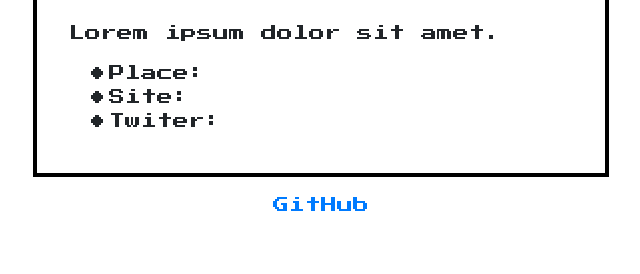
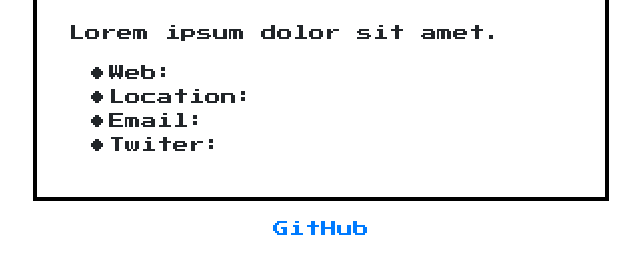
Before and after one commit to CiroMirkin/githubUserSearch_TS, a website with bundled scripts: page index.html in a window 1280 px wide. Shown: the part 516-790 px from the top of the page, without its empty margins (319-959 px from the left). Built offline with nearby package versions, Linux system fonts and the light colour scheme.

Commit message:
add: data to the user information card

```diff
--- a/index.html
+++ b/index.html
@@ -38,8 +38,9 @@
             <div class="lists">
                 <p>Lorem ipsum dolor sit amet.</p>
                 <ul class="nes-list is-disc">
-                  <li>Place: </li>
-                  <li>Site: </li>
+                  <li>Web: </li>
+                  <li>Location: </li>
+                  <li>Email: </li>
                   <li>Twiter: </li>
                 </ul>
               </div>
```
